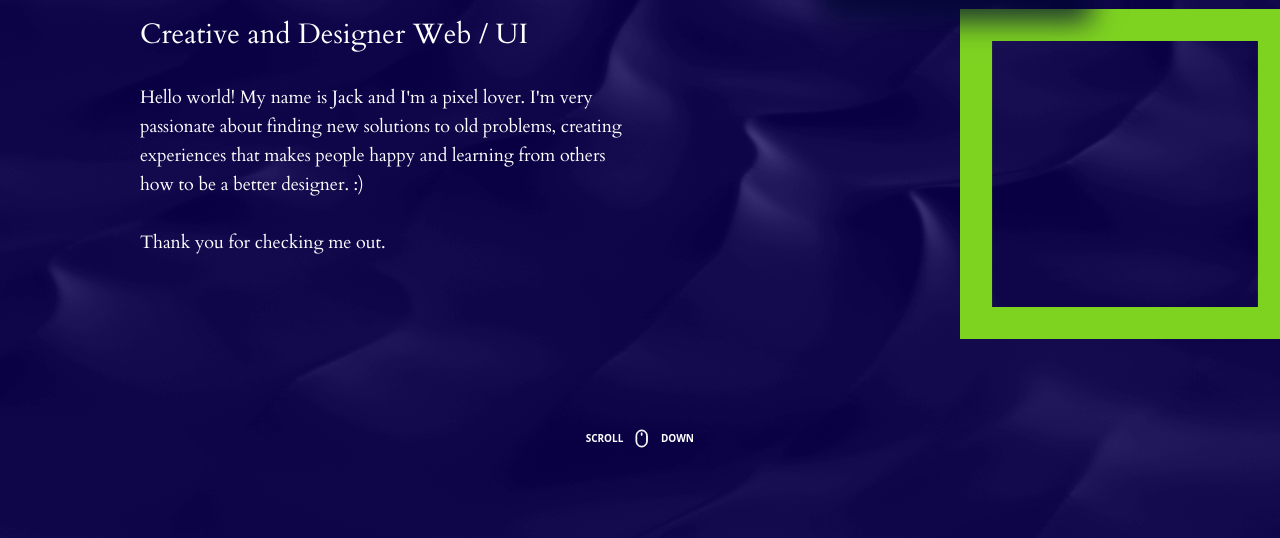
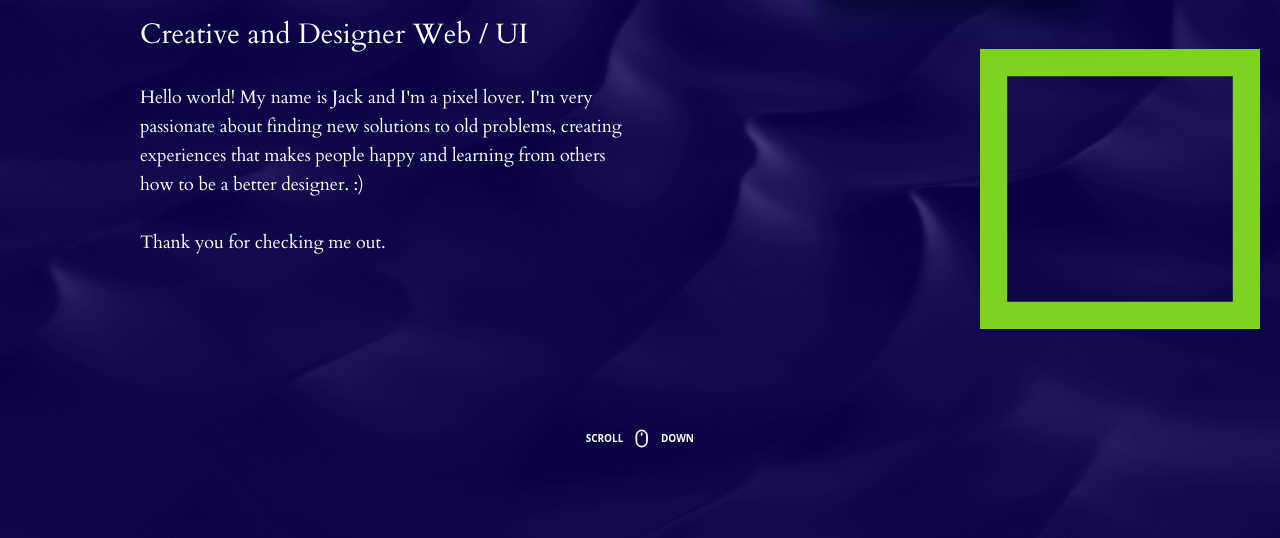
Before and after one commit to jackhuaman/portfolio, a PHP site: page / in a window 1280 px wide. Shown: the part 371-909 px from the top of the page. Run offline with PHP 8.4, Linux system fonts and the light colour scheme.

Commit message:
update items html, ubication forms in design

```diff
--- a/css/style.css
+++ b/css/style.css
@@ -482,11 +482,11 @@ a {
     }
 
     .rectangle_container_header .rectangle {
-      width: 330px;
+      width: 300px;
     }
     .rectangle_container_header {
-      right: -100px;
-      top: 380px;
+      right: -200px;
+      top: 350px;
     }
 
 
@@ -655,7 +655,7 @@ section .detail_proyect {
     width: 2.2rem;
     text-align: center;
     position: relative;
-    right: -135px;
+    right: -130px;
     z-index: 2;
   }
 
@@ -697,11 +697,11 @@ section .detail_proyect {
       }
 
       .rectangle_container_header .rectangle {
-        width: 330px;
+        width: 280px;
       }
       .rectangle_container_header {
-        right: -150px;/*andreu*/
-        top: 380px;
+        right: -120px;/*andreu*/
+        top: 420px;
       }
 
   /*final*/
```
